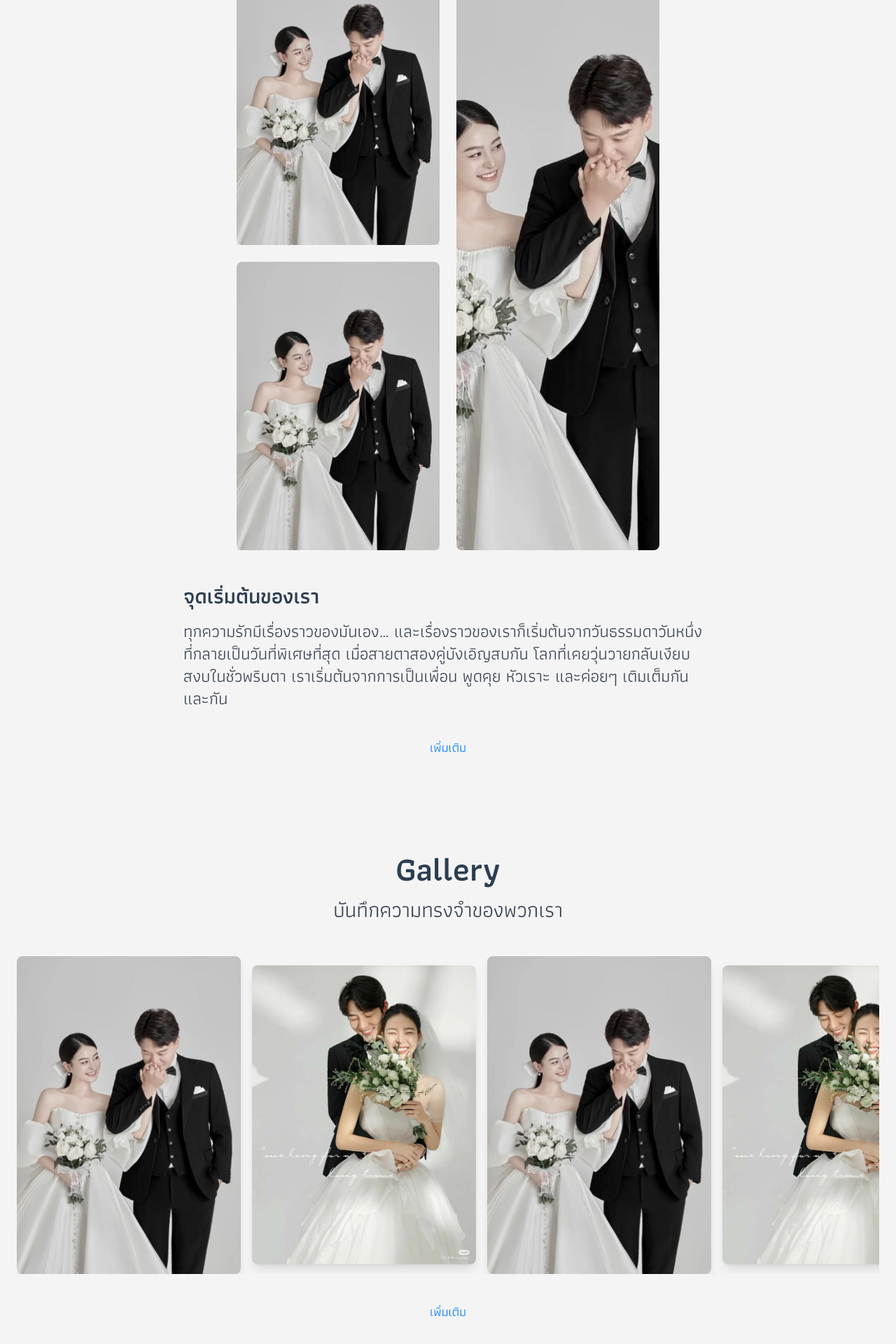
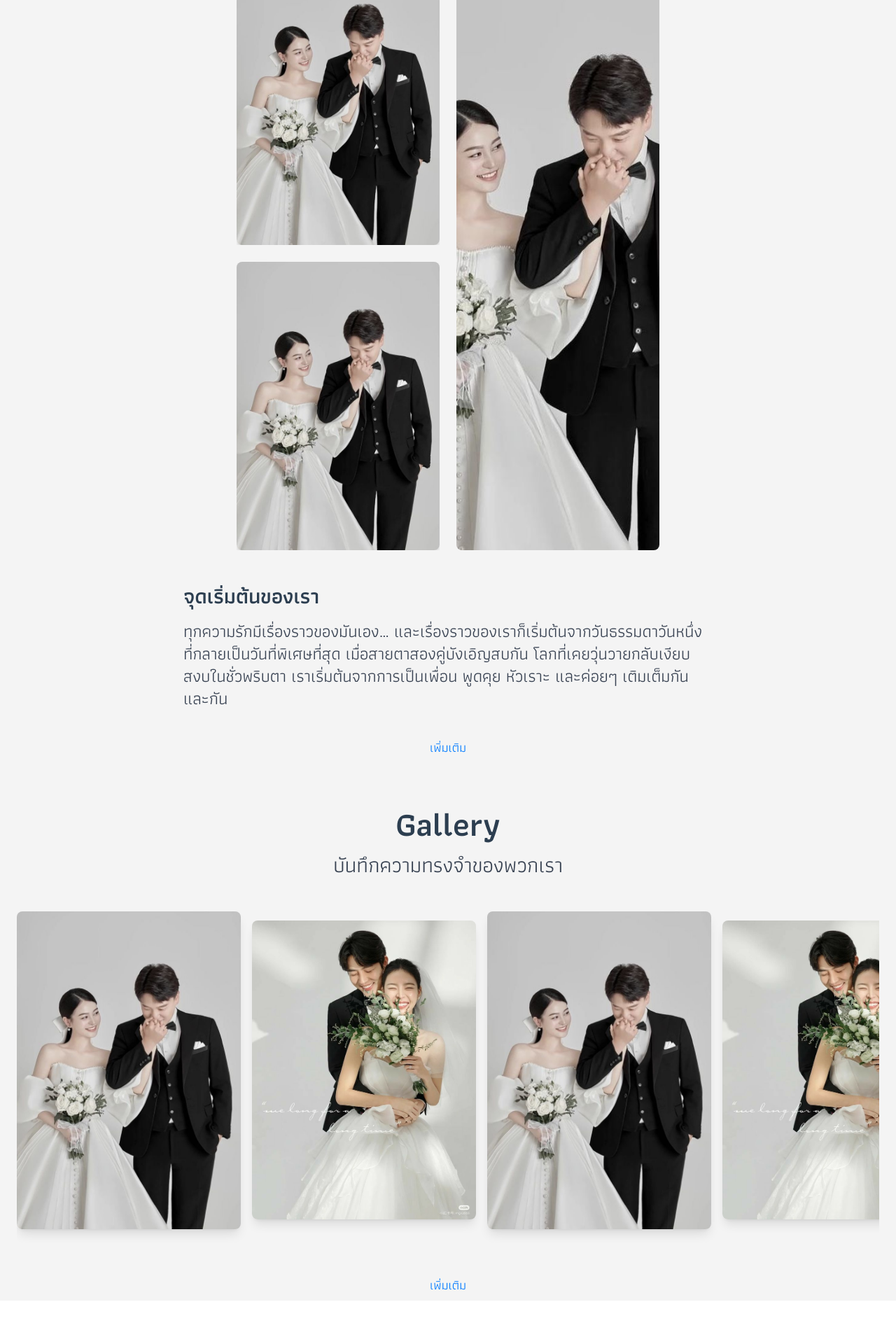
Before and after one commit to Thanthai050345/wedding-web-fe, a Next.js app: page /home in a window 1280 px wide. Shown: the part 2018-3938 px from the top of the page at 70% size. After the commit the page ends 3876 px from the top, so only its background shows below. Built offline with nearby package versions, Linux system fonts and the light colour scheme.

Commit message:
fix gallery carousel

```diff
--- a/src/app/home/Gallery.tsx
+++ b/src/app/home/Gallery.tsx
@@ -9,6 +9,7 @@ const images = [
   { src: "/images/wedding.jpg", alt: "Wedding Image 3" },
   { src: "/images/wedding2.jpg", alt: "Wedding Image 4" },
   { src: "/images/wedding.jpg", alt: "Wedding Image 5" },
+  { src: "/images/wedding2.jpg", alt: "Wedding Image 4" },
 ];
 
 const Gallery = () => {
@@ -54,9 +55,15 @@ const Gallery = () => {
 
     const handleScroll = () => {
       const maxScrollLeft = carousel.scrollWidth - carousel.clientWidth;
+
       if (carousel.scrollLeft === maxScrollLeft) {
         carousel.style.transition = "transform 0.3s ease";
         carousel.scrollLeft = carousel.clientWidth;
+      }
+
+      if (carousel.scrollLeft === 0) {
+        carousel.style.transition = "transform 0.3s ease";
+        carousel.scrollLeft = maxScrollLeft;
       }
     };
 
@@ -68,7 +75,7 @@ const Gallery = () => {
   }, []);
 
   return (
-    <div className="flex items-center justify-center bg-[#f4f4f4] py-16 px-6 font-sans">
+    <div className="flex items-center justify-center bg-[#f4f4f4] pt-16 px-6 font-sans">
       <div className="container mx-auto text-center">
         <h2 className="text-3xl sm:text-4xl md:text-5xl font-extrabold text-primary mb-4">
           Gallery
@@ -79,7 +86,7 @@ const Gallery = () => {
 
         <div
           ref={carouselRef}
-          className="relative overflow-x-auto scrollbar-hide"
+          className="relative overflow-x-auto scrollbar-hide h-[480px]"
           onMouseDown={handleMouseDown}
           onMouseLeave={handleMouseLeave}
           onMouseUp={handleMouseUp}
@@ -87,7 +94,10 @@ const Gallery = () => {
         >
           <div className="flex space-x-4">
             {[...images, ...images, ...images].map((image, index) => (
-              <div key={index} className="flex-shrink-0 w-80 group content-center">
+              <div
+                key={index}
+                className="flex-shrink-0 w-80 group content-center"
+              >
                 <div className="rounded-lg shadow-lg overflow-hidden">
                   <Image
                     src={image.src}
@@ -95,7 +105,7 @@ const Gallery = () => {
                     width={500}
                     height={300}
                     className="w-full h-auto object-cover group-hover:scale-105 group-hover:shadow-xl transition-all duration-300 cursor-pointer"
-                    onClick={() => handleImageClick(image.src)} // เมื่อคลิกที่รูปภาพ จะเปิด modal
+                    onClick={() => handleImageClick(image.src)}
                   />
                 </div>
               </div>
--- a/src/app/home/OurLoveStory.tsx
+++ b/src/app/home/OurLoveStory.tsx
@@ -18,7 +18,7 @@ const OurLoveStory = () => {
   };
 
   return (
-    <div className="flex items-center justify-center bg-[#f4f4f4] py-16 px-6 font-sans">
+    <div className="flex items-center justify-center bg-[#f4f4f4] pt-16 px-6 font-sans">
       <div className="container mx-auto text-center">
         <h2 className="text-3xl sm:text-4xl md:text-5xl font-extrabold text-primary mb-4">
           Our Love Story
```
